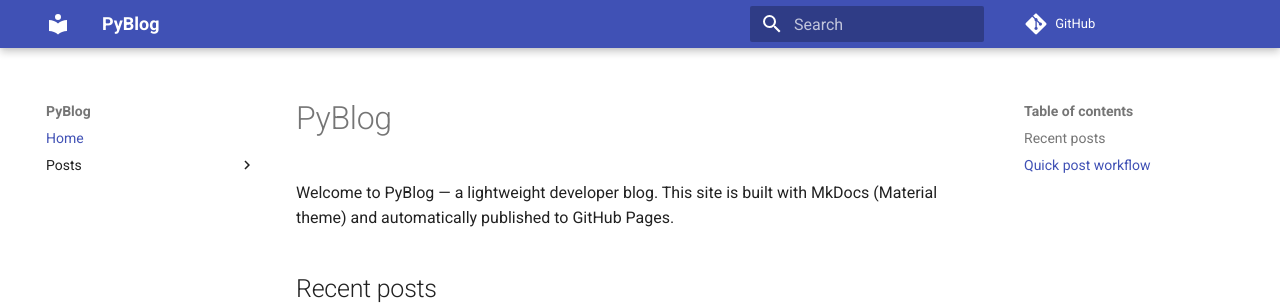
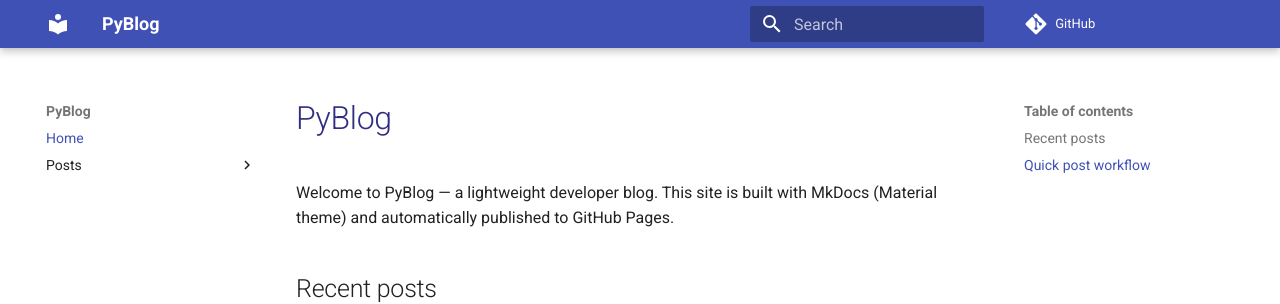
Before and after one commit to Hermit-commits-code/pyblog, an MkDocs documentation site: the page built from docs/index.md, in a window 1280 px wide. Shown: the top 304 px of the page. Built offline with MkDocs 1.6.1 and Material for MkDocs 9.7.7, drawn with Linux system fonts in a browser that asks for light colours; comment, search, counter and statistics services are not loaded.

Commit message:
style(site): add extra CSS and include in mkdocs config

```diff
--- /dev/null
+++ b/docs/assets/stylesheets/extra.css
@@ -0,0 +1,22 @@
+/* Extra theme styles for PyBlog */
+:root{
+  --md-default-fg: #0f172a;
+  --md-primary-fg: #312e81;
+}
+
+/* Post titles */
+.md-content h1 {
+  color: var(--md-primary-fg);
+}
+
+.post-meta {
+  color: #6b7280;
+  font-size: 0.9rem;
+  margin-bottom: 1rem;
+}
+
+/* Make images responsive */
+.md-content img {
+  max-width: 100%;
+  height: auto;
+}
--- a/mkdocs.yml
+++ b/mkdocs.yml
@@ -6,17 +6,19 @@
 nav:
   - Home: index.md
   - Posts:
-    - "First Post": posts/first-post.md
+      - "First Post": posts/first-post.md
 theme:
   name: material
   palette:
     primary: indigo
     accent: teal
+extra_css:
+  - assets/stylesheets/extra.css
+extra:
+  social:
+    - icon: fontawesome/brands/github
+      link: https://github.com/Hermit-commits-code/pyblog
 markdown_extensions:
   - admonition
   - toc:
       permalink: true
-extra:
-  social:
-    - icon: fontawesome/brands/github
-      link: https://github.com/Hermit-commits-code/pyblog
```
